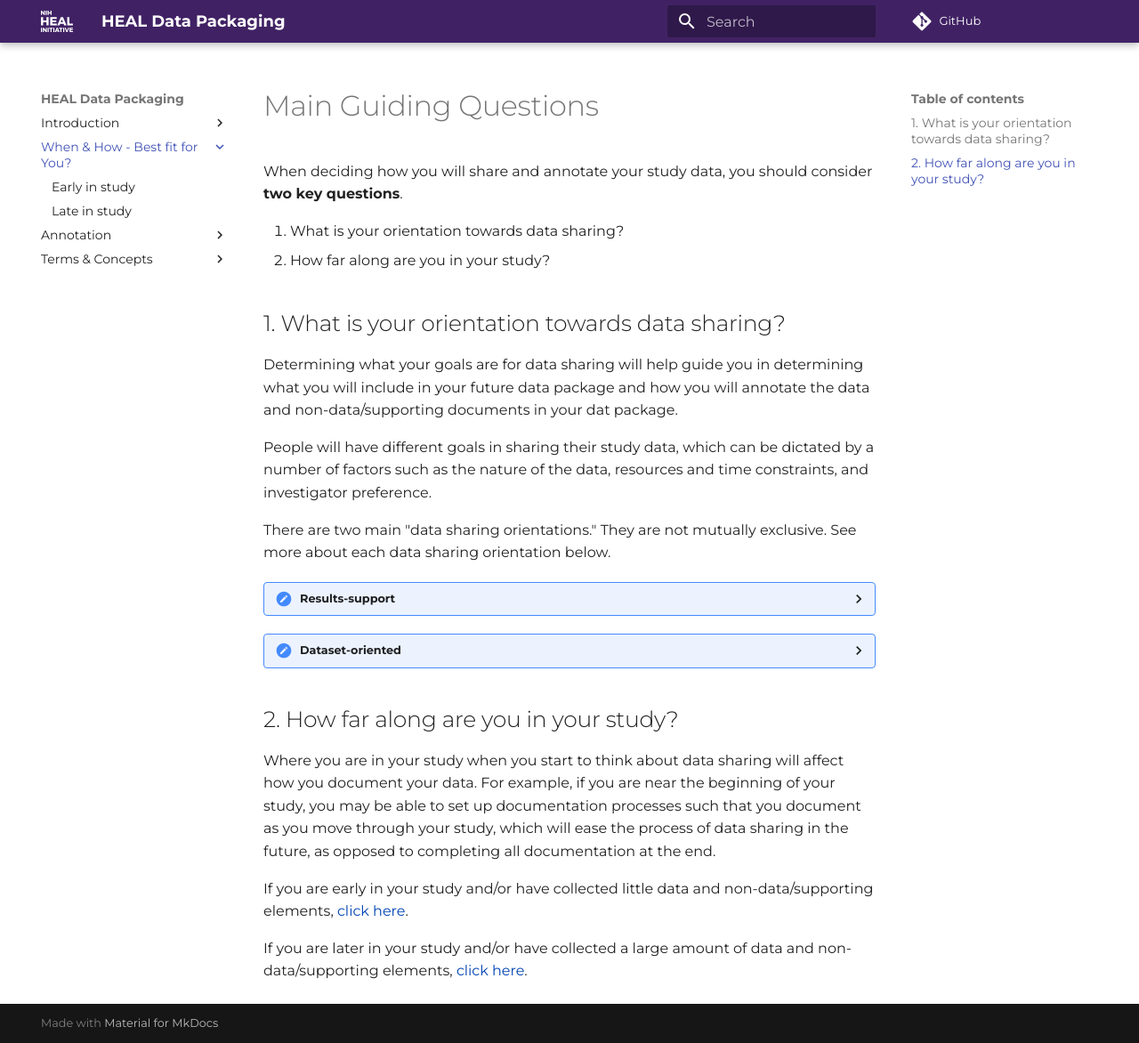
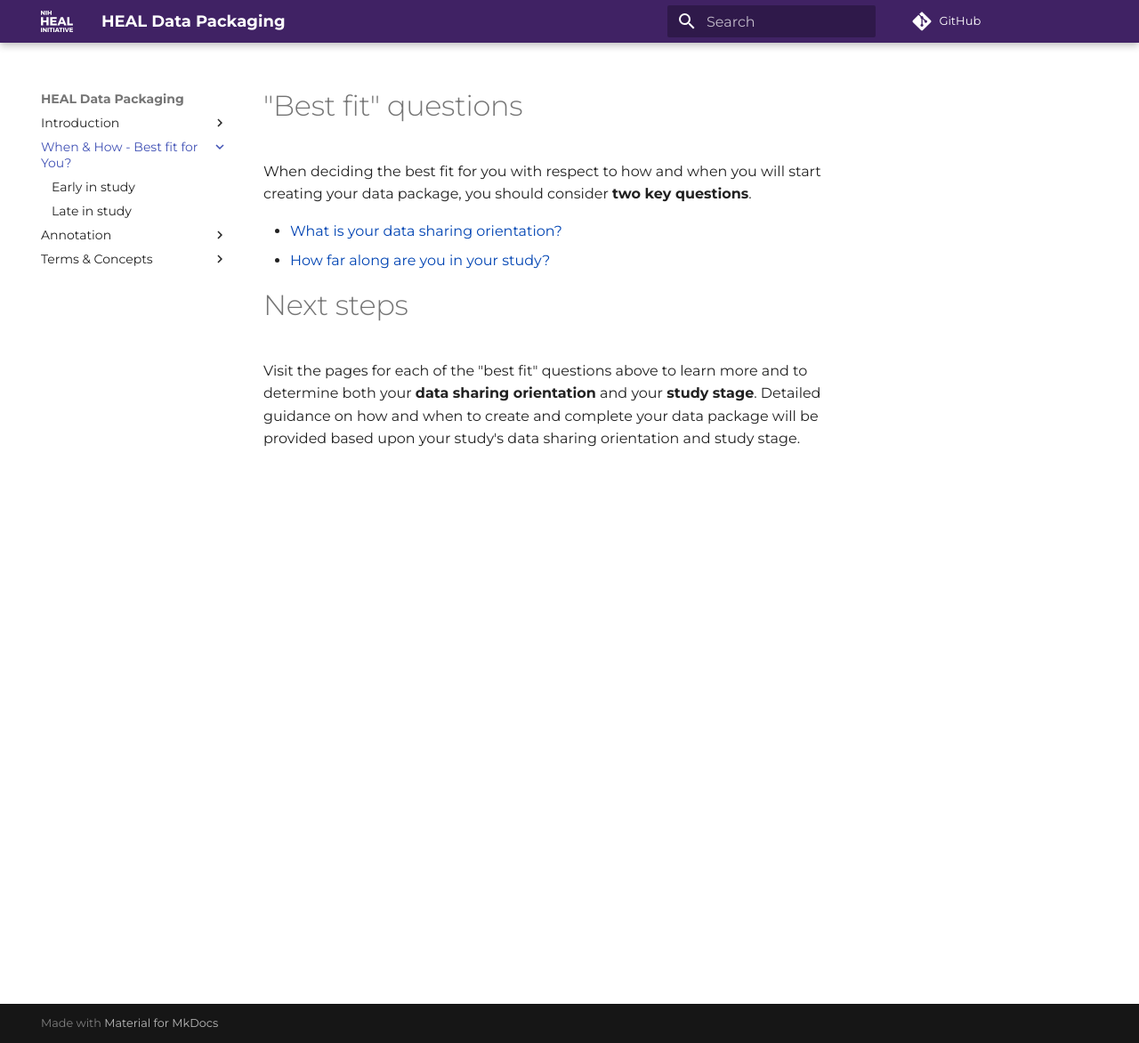
Before and after one commit to norc-heal/heal-data-pkg-guide, an MkDocs documentation site: the page built from docs/guide/index.md, in a window 1280 px wide and 1172 px high. Shown: the whole window at 89% size. Built offline with MkDocs 1.6.1 and Material for MkDocs 9.7.7, drawn with Linux system fonts in a browser that asks for light colours; comment, search, counter and statistics services are not loaded.

Commit message:
updates to guidance/best fit section

```diff
--- a/docs/guide/index.md
+++ b/docs/guide/index.md
@@ -1,40 +1,9 @@
-When deciding how you will share and annotate your study data, you should consider **two key questions**.
+# "Best fit" questions
+When deciding the best fit for you with respect to how and when you will start creating your data package, you should consider **two key questions**.
 
-1. What is your orientation towards data sharing?
-2. How far along are you in your study?
+* [What is your data sharing orientation?](data-sharing-orientation.md)
+* [How far along are you in your study?](study-stage.md)
 
-## 1. What is your orientation towards data sharing?
+# Next steps
 
-Determining what your goals are for data sharing will help guide you in determining what you will include in your future data package and how you will annotate the data and non-data/supporting documents in your dat package.
-
-People will have different goals in sharing their study data, which can be dictated by a number of factors such as the nature of the data, resources and time constraints, and investigator preference.
-
-There are two main "data sharing orientations." They are not mutually exclusive. See more about each data sharing orientation below.
-
-<details>
-<summary> Results-support</summary>
-
-    This orientation is for investigators who are interested only in fulfilling the requirement to share the data that is necessary to reproduce their results.
-    <br> <br>
-        <b>Example</b><br>
-         Your study is complete, and you have very limited time or resources budgeted for data sharing. You have published a manuscript on your results or are in the process of submitting one. You want to fulfill the minimum data sharing requirements, so you will only share the data required to reproduce the manuscript results.
-
-</details>
-
-<details>
-<summary> Dataset-oriented</summary>
-
-    This orientation is for investigators who are interested in sharing a specific set of data or as much data as possible so that other researchers can get additional value from them, such as conducting additional research and analyes beyond the original study's focus.
-    <br> <br>
-        <b>Example</b><br>
-       Your study is collecting RNA expression data. You are only focusing on a small subset of the collected data for your study, but you would like to be able to share as much of this data as possible so that other investigators can comb through the rich data for other analyses and insight.
-
-</details>
-
-## 2. How far along are you in your study?
-
-Where you are in your study when you start to think about data sharing will affect how you document your data. For example, if you are near the beginning of your study, you may be able to set up documentation processes such that you document as you move through your study, which will ease the process of data sharing in the future, as opposed to completing all documentation at the end.
-
-If you are early in your study and/or have collected little data and non-data/supporting elements, [click here](early.md).
-
-If you are later in your study and/or have collected a large amount of data and non-data/supporting elements, [click here](late.md).
+Visit the pages for each of the "best fit" questions above to learn more and to determine both your **data sharing orientation** and your **study stage**. Detailed guidance on how and when to create and complete your data package will be provided based upon your study's data sharing orientation and study stage.
```
Also changed, not shown: docs/guide/data-sharing-orientation.md (added, +49 -0 lines), docs/guide/guidance-1.md (added, +32 -0 lines), docs/guide/index-archive.md (added, +40 -0 lines), docs/guide/study-stage.md (added, +20 -0 lines).
